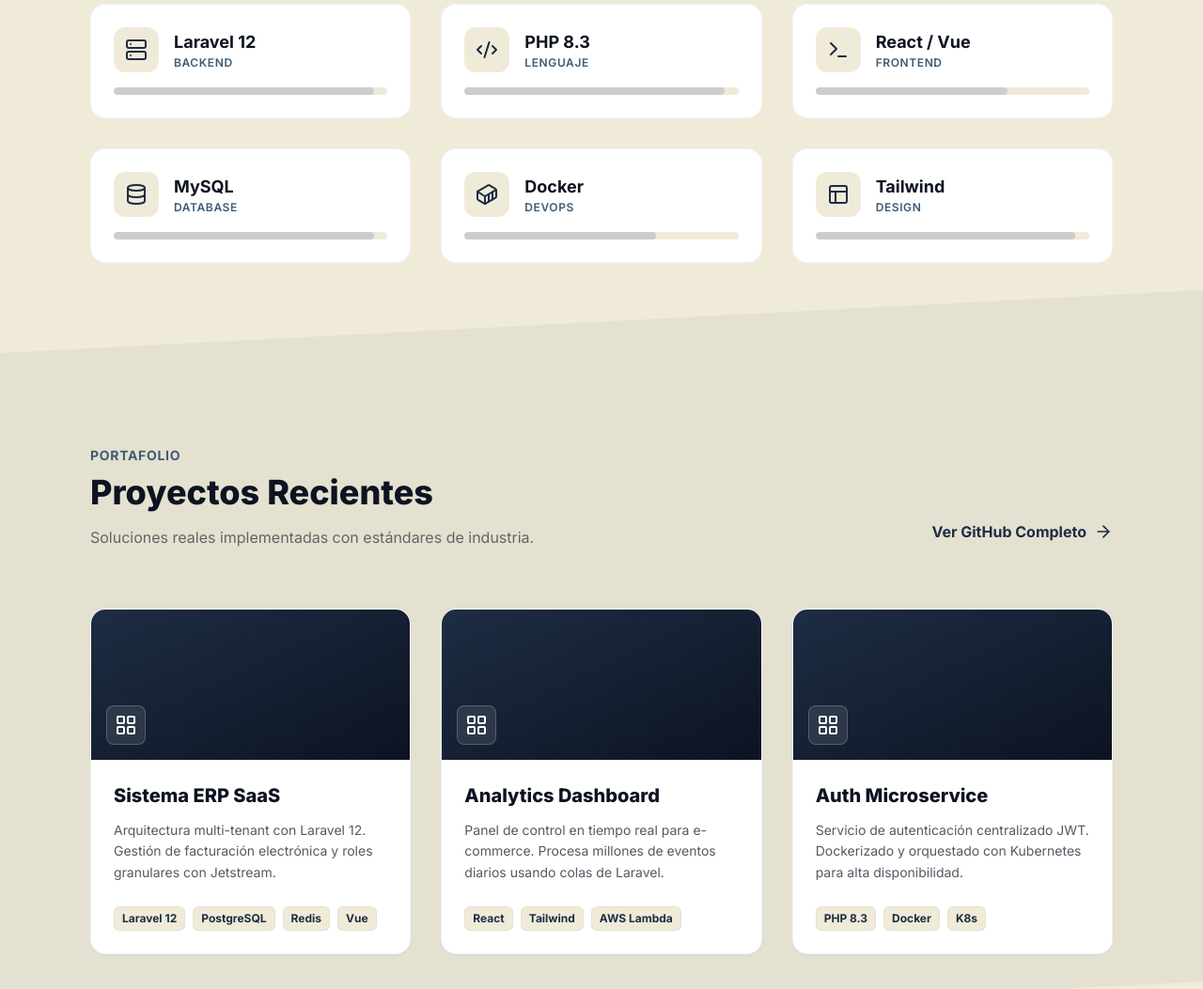
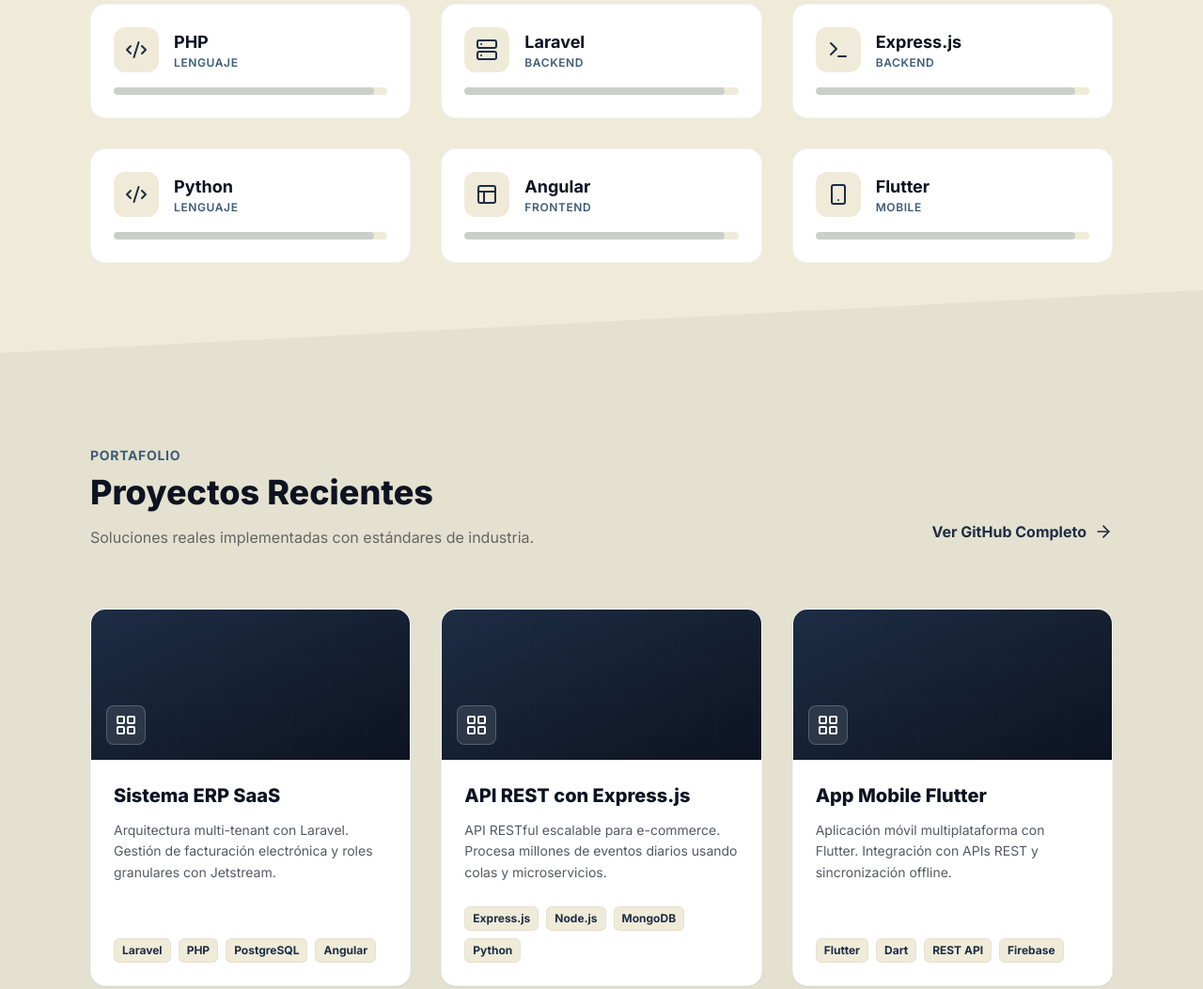
Before and after one commit to wilfranr/portafolio-yoseth-dev, a plain HTML site: page index.html in a window 1280 px wide. Shown: the part 1034-2087 px from the top of the page at 94% size. Drawn offline with nearby package versions, Linux system fonts and the light colour scheme.

Commit message:
Ajustado stack de tecnologías

```diff
--- a/index.html
+++ b/index.html
@@ -144,7 +144,7 @@
       }
       /* Cara oculta (Back) - Color sólido o patrón */
       .game-card-front {
-        /* Tailwind classes handled in HTML usually, but needed for override */
+        background-color: inherit;
       }
       /* Cara visible (Front with icon) - Rotated */
       .game-card-back {
@@ -357,8 +357,8 @@
           </span>
           <span
             class="text-brand-navy dark:text-brand-light text-sm font-bold tracking-wide"
-            >Disponible para trabajar con Laravel, Angular, Express.js,
-            Javascript, Typescript, Databases SQL, NoSQL</span
+            >Disponible para trabajar con PHP, Laravel, Express.js, Python,
+            Angular, Flutter, Databases SQL, NoSQL</span
           >
         </div>
 
@@ -378,9 +378,9 @@
         >
           Transformo ideas complejas en sistemas eficientes. Especialista en
           <span class="text-brand-navy dark:text-brand-accent1 font-bold"
-            >Backend con Laravel</span
+            >Backend (PHP, Laravel, Express, Python)</span
           >
-          y experiencias interactivas modernas.
+          y desarrollo Full Stack con Angular y Flutter.
         </p>
 
         <div
@@ -480,7 +480,7 @@
             </div>
             <div class="flex">
               <span class="text-white/20 w-6 select-none">4</span>
-              <p class="pl-8 text-green-400">'Laravel 12', 'React', 'Docker'</p>
+              <p class="pl-8 text-green-400">'PHP', 'Laravel', 'Express', 'Python', 'Angular', 'Flutter'</p>
             </div>
             <div class="flex">
               <span class="text-white/20 w-6 select-none">5</span>
@@ -847,70 +847,70 @@
       // --- DATA ---
       const personalInfo = {
         name: "Yoseth Dev",
-        role: "Desarrollador Full Stack & Arquitecto Laravel",
-        bio: "Especializado en construir aplicaciones web robustas y escalables con Laravel 12 y React.",
-        email: "contacto@ejemplo.com",
+        role: "Desarrollador Full Stack & Arquitecto de Software",
+        bio: "Especializado en construir aplicaciones robustas y escalables con PHP, Laravel, Express.js, Python, Angular y Flutter.",
+        email: "wilfranr@gmail.com",
       };
       const skillsData = [
         {
-          name: "Laravel 12",
+          name: "PHP",
+          icon: "code-2",
+          level: "Avanzado",
+          category: "Lenguaje",
+        },
+        {
+          name: "Laravel",
           icon: "server",
           level: "Avanzado",
           category: "Backend",
         },
         {
-          name: "PHP 8.3",
+          name: "Express.js",
+          icon: "terminal",
+          level: "Avanzado",
+          category: "Backend",
+        },
+        {
+          name: "Python",
           icon: "code-2",
           level: "Avanzado",
           category: "Lenguaje",
         },
         {
-          name: "React / Vue",
-          icon: "terminal",
-          level: "Intermedio",
+          name: "Angular",
+          icon: "layout",
+          level: "Avanzado",
           category: "Frontend",
         },
         {
-          name: "MySQL",
-          icon: "database",
+          name: "Flutter",
+          icon: "smartphone",
           level: "Avanzado",
-          category: "Database",
-        },
-        {
-          name: "Docker",
-          icon: "container",
-          level: "Intermedio",
-          category: "DevOps",
-        },
-        {
-          name: "Tailwind",
-          icon: "layout",
-          level: "Avanzado",
-          category: "Design",
+          category: "Mobile",
         },
       ];
       const projectsData = [
         {
           title: "Sistema ERP SaaS",
           description:
-            "Arquitectura multi-tenant con Laravel 12. Gestión de facturación electrónica y roles granulares con Jetstream.",
-          tags: ["Laravel 12", "PostgreSQL", "Redis", "Vue"],
+            "Arquitectura multi-tenant con Laravel. Gestión de facturación electrónica y roles granulares con Jetstream.",
+          tags: ["Laravel", "PHP", "PostgreSQL", "Angular"],
           repo: "#",
           link: "#",
         },
         {
-          title: "Analytics Dashboard",
+          title: "API REST con Express.js",
           description:
-            "Panel de control en tiempo real para e-commerce. Procesa millones de eventos diarios usando colas de Laravel.",
-          tags: ["React", "Tailwind", "AWS Lambda"],
+            "API RESTful escalable para e-commerce. Procesa millones de eventos diarios usando colas y microservicios.",
+          tags: ["Express.js", "Node.js", "MongoDB", "Python"],
           repo: "#",
           link: "#",
         },
         {
-          title: "Auth Microservice",
+          title: "App Mobile Flutter",
           description:
-            "Servicio de autenticación centralizado JWT. Dockerizado y orquestado con Kubernetes para alta disponibilidad.",
-          tags: ["PHP 8.3", "Docker", "K8s"],
+            "Aplicación móvil multiplataforma con Flutter. Integración con APIs REST y sincronización offline.",
+          tags: ["Flutter", "Dart", "REST API", "Firebase"],
           repo: "#",
           link: "#",
         },
@@ -1008,12 +1008,12 @@
       let matches = 0;
 
       const gameIcons = [
-        "server",
-        "code-2",
-        "terminal",
-        "database",
-        "container",
-        "layout",
+        "code-2",    // PHP
+        "server",    // Laravel
+        "terminal",  // Express.js
+        "code-2",    // Python
+        "layout",    // Angular
+        "smartphone", // Flutter
       ];
 
       function initGame() {
@@ -1184,7 +1184,7 @@
           skillsData,
           projectsData,
         });
-        const systemPrompt = `Eres un asistente útil y profesional para el portafolio de Yoseth Dev. Stack: Laravel 12, PHP 8.3, React. Responde brevemente en español. CONTEXTO: ${contextData}`;
+        const systemPrompt = `Eres un asistente útil y profesional para el portafolio de Yoseth Dev. Stack: PHP, Laravel, Express.js, Python, Angular, Flutter. Responde brevemente en español. CONTEXTO: ${contextData}`;
         const reply = await callGemini(text, systemPrompt);
         document.getElementById("chat-loading").remove();
         addMessage(reply.replace(/\*\*/g, ""), "assistant");
```
Also changed, not shown: 1 other file.
